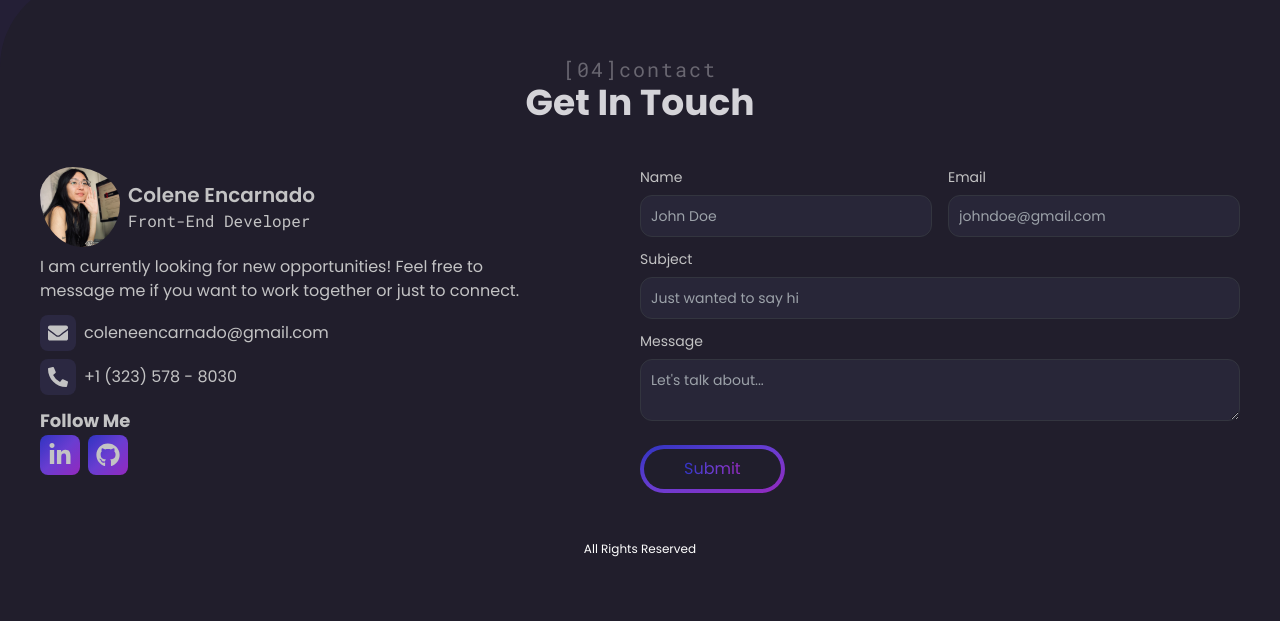
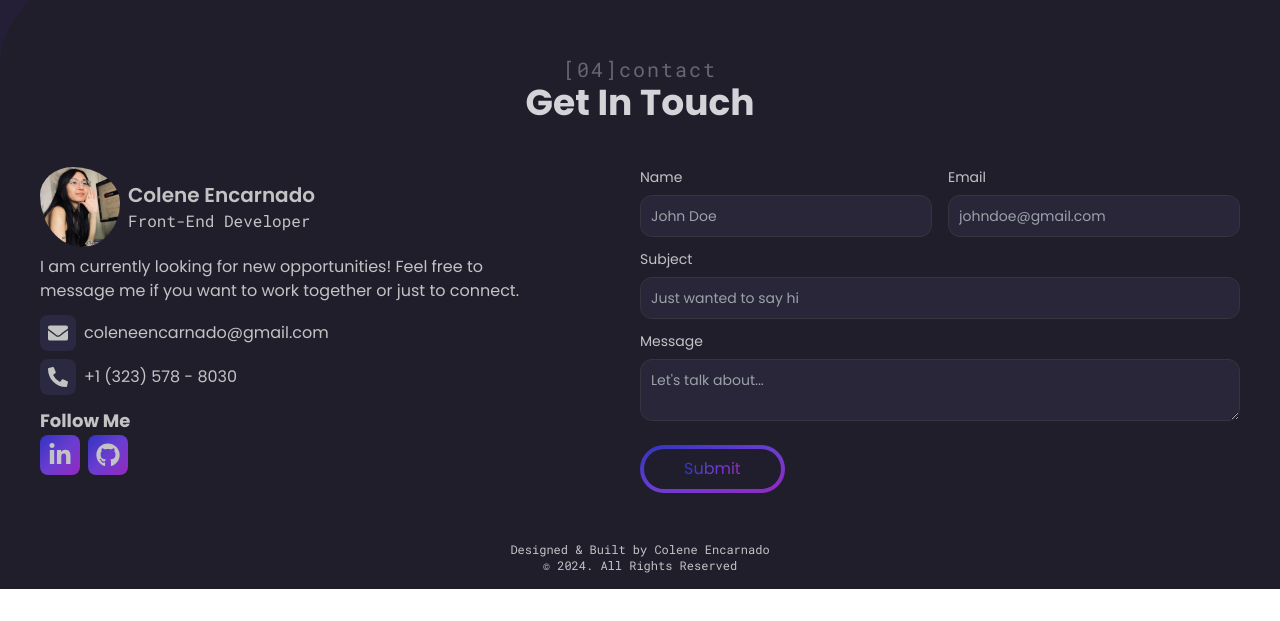
Before and after one commit to encarnac/portfolio, a React (Vite) app: page / in a window 1280 px wide. Shown: the part 3164-3785 px from the top of the page. After the commit the page ends 3753 px from the top, so only its background shows below. Built offline with nearby package versions, Linux system fonts and the light colour scheme.

Commit message:
Added footer section text and fixed padding

```diff
--- a/src/App.jsx
+++ b/src/App.jsx
@@ -98,7 +98,7 @@ export default function App() {
 
         <div className="relative rounded-tl-[5.5rem] bg-[#E3E8EE] dark:bg-[#211e2c]">
           <motion.div
-            className="container mx-auto mt-20 px-5 py-16 sm:px-10"
+            className="container mx-auto mt-20 px-5 pb-4 pt-16 sm:px-10"
             viewport={{ amount: 0.7 }}
             onViewportEnter={() => setSelectedPage("contact")}
           >
--- a/src/components/FooterSection.jsx
+++ b/src/components/FooterSection.jsx
@@ -2,8 +2,9 @@ import React from "react";
 
 const FooterSection = () => {
   return (
-    <div className="flex flex-row items-center justify-center text-xs text-[#797382] dark:text-white">
-      <p>All Rights Reserved</p>
+    <div className="flex flex-col items-center justify-center font-mono text-xs text-[#7B7484] dark:text-[#c3c3c4]">
+      <p> Designed & Built by Colene Encarnado </p>
+      <p>© 2024. All Rights Reserved</p>
     </div>
   );
 };
```
